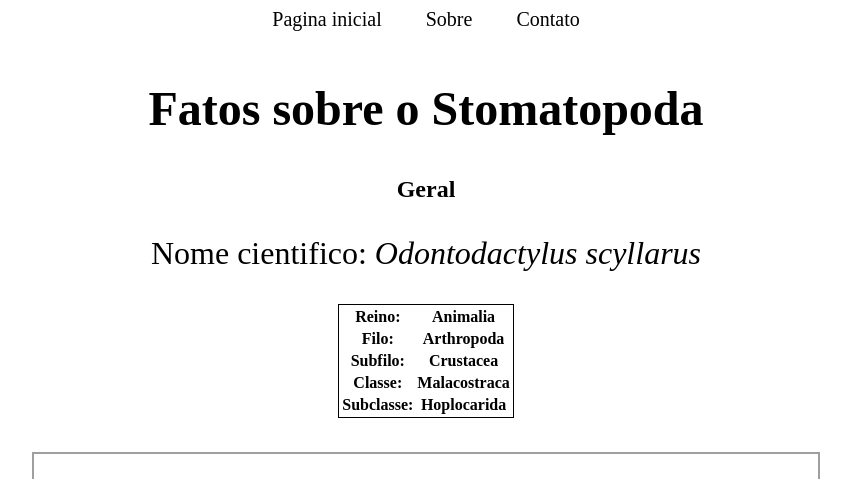
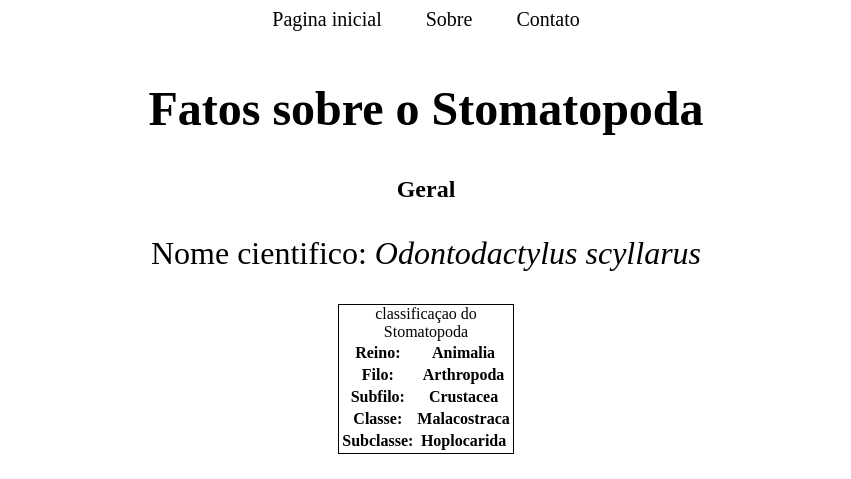
Before and after one commit to RobertoHortaFilho/trybeExercicios, a plain HTML site: page fundamentos/bloco3-html-css/introducao-a-html-e-css.4/index.html in a window 1280 px wide. Shown: the top 479 px of the page, without its empty margins (214-1065 px from the left). Drawn offline with Linux system fonts and the light colour scheme.

Commit message:
fim do bloco 3

```diff
--- a/fundamentos/bloco3-html-css/introducao-a-html-e-css.4/index.html
+++ b/fundamentos/bloco3-html-css/introducao-a-html-e-css.4/index.html
@@ -23,6 +23,7 @@
                 <p id="name">Nome cientifico: <em>Odontodactylus scyllarus</em> </p>
 
                 <table>
+                    <caption>classificaçao do Stomatopoda</caption>
                     <tr>
                         <th>Reino:</th>
                         <th>Animalia</th>
```
